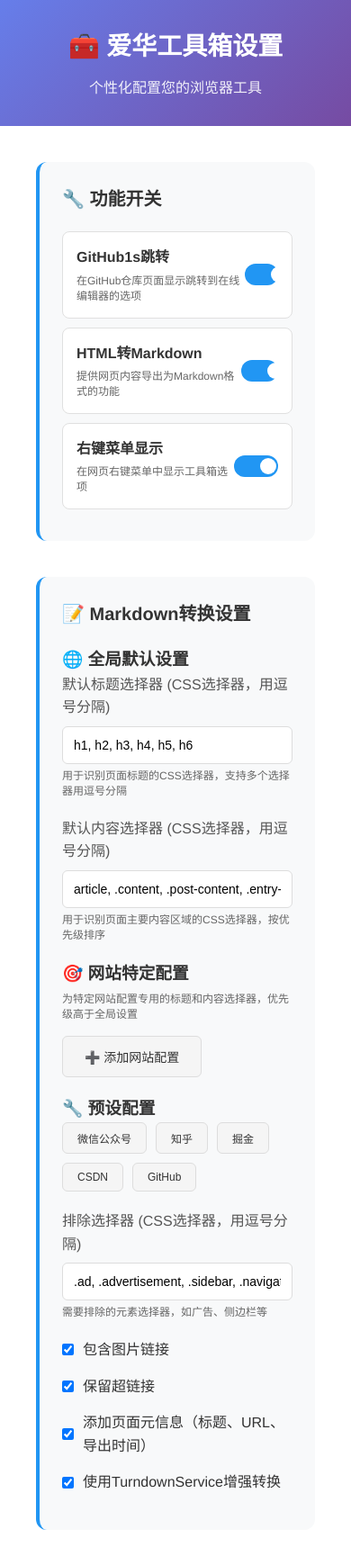
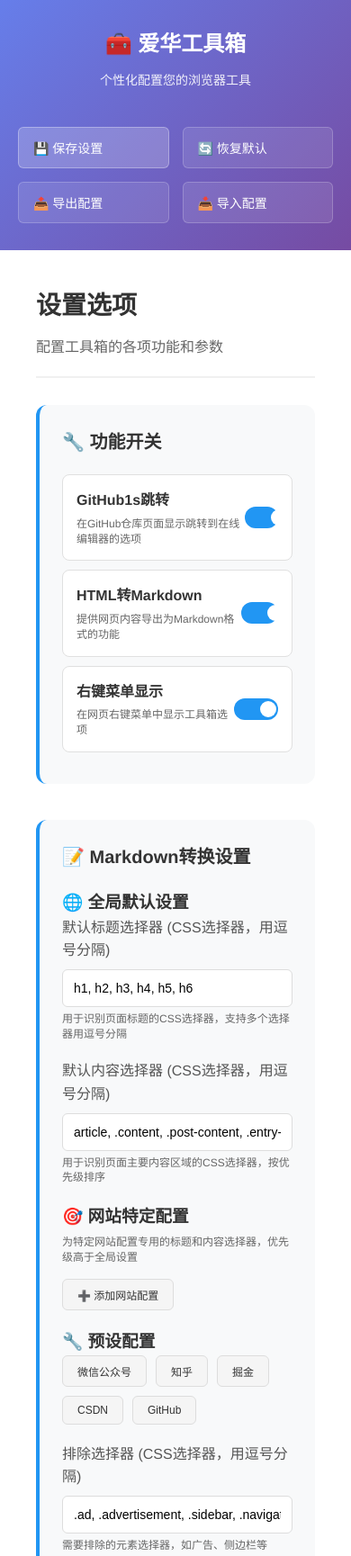
Before and after one commit to CNLHB/chrome-toolbox, a browser extension: page options.html in a window 390 px wide. Shown: the top 1729 px of the page at 90% size. Drawn offline with Linux system fonts and the light colour scheme.

Commit message:
feat(ui): 重构选项页面布局并添加下载功能支持
- 将选项页面重构为侧边栏+主内容布局，提升用户体验
- 添加"tabs"权限以支持后续下载功能
- 在background.js中添加下载功能的消息监听器
- 优化选项页面的响应式设计

```diff
--- a/options.html
+++ b/options.html
@@ -1,5 +1,6 @@
 <!DOCTYPE html>
 <html lang="zh-CN">
+
 <head>
   <meta charset="UTF-8">
   <meta name="viewport" content="width=device-width, initial-scale=1.0">
@@ -19,33 +20,105 @@
     }
 
     .container {
-      max-width: 800px;
+      display: flex;
+      min-height: 100vh;
+      max-width: 1200px;
       margin: 0 auto;
       background: white;
-      min-height: 100vh;
       box-shadow: 0 0 20px rgba(0, 0, 0, 0.1);
     }
 
-    .header {
+    /* 侧边栏样式 */
+    .sidebar {
+      width: 250px;
       background: linear-gradient(135deg, #667eea 0%, #764ba2 100%);
       color: white;
-      padding: 30px;
+      padding: 30px 20px;
+      position: sticky;
+      top: 0;
+      height: 100vh;
+      overflow-y: auto;
+    }
+
+    .sidebar h1 {
+      font-size: 24px;
+      margin-bottom: 10px;
+      font-weight: 600;
       text-align: center;
     }
 
-    .header h1 {
+    .sidebar p {
+      opacity: 0.9;
+      font-size: 14px;
+      text-align: center;
+      margin-bottom: 40px;
+    }
+
+    /* 侧边栏按钮组 */
+    .sidebar-buttons {
+      display: flex;
+      flex-direction: column;
+      gap: 15px;
+    }
+
+    .sidebar .btn {
+      width: 100%;
+      padding: 12px 16px;
+      border: none;
+      border-radius: 6px;
+      font-size: 14px;
+      font-weight: 500;
+      cursor: pointer;
+      transition: all 0.3s ease;
+      text-align: left;
+      display: flex;
+      align-items: center;
+      gap: 8px;
+    }
+
+    .sidebar .btn-primary {
+      background: rgba(255, 255, 255, 0.2);
+      color: white;
+      border: 1px solid rgba(255, 255, 255, 0.3);
+    }
+
+    .sidebar .btn-primary:hover {
+      background: rgba(255, 255, 255, 0.3);
+      transform: translateY(-1px);
+    }
+
+    .sidebar .btn-secondary {
+      background: rgba(255, 255, 255, 0.1);
+      color: white;
+      border: 1px solid rgba(255, 255, 255, 0.2);
+    }
+
+    .sidebar .btn-secondary:hover {
+      background: rgba(255, 255, 255, 0.2);
+    }
+
+    /* 主内容区域 */
+    .main-content {
+      flex: 1;
+      padding: 40px;
+      overflow-y: auto;
+    }
+
+    .header {
+      margin-bottom: 30px;
+      padding-bottom: 20px;
+      border-bottom: 2px solid #f0f0f0;
+    }
+
+    .header h2 {
       font-size: 28px;
+      color: #333;
       margin-bottom: 10px;
-      font-weight: 600;
     }
 
     .header p {
-      opacity: 0.9;
+      color: #666;
       font-size: 16px;
-    }
-
-    .content {
-      padding: 40px;
     }
 
     .section {
@@ -118,42 +191,6 @@
       line-height: 1.4;
     }
 
-    .button-group {
-      display: flex;
-      gap: 15px;
-      margin-top: 30px;
-    }
-
-    .btn {
-      padding: 12px 24px;
-      border: none;
-      border-radius: 6px;
-      font-size: 14px;
-      font-weight: 500;
-      cursor: pointer;
-      transition: all 0.3s ease;
-    }
-
-    .btn-primary {
-      background: #2196f3;
-      color: white;
-    }
-
-    .btn-primary:hover {
-      background: #1976d2;
-      transform: translateY(-1px);
-    }
-
-    .btn-secondary {
-      background: #f5f5f5;
-      color: #333;
-      border: 1px solid #ddd;
-    }
-
-    .btn-secondary:hover {
-      background: #e0e0e0;
-    }
-
     .status-message {
       padding: 12px;
       border-radius: 6px;
@@ -220,23 +257,125 @@
       border-radius: 50%;
     }
 
-    input:checked + .slider {
+    input:checked+.slider {
       background-color: #2196f3;
     }
 
-    input:checked + .slider:before {
+    input:checked+.slider:before {
       transform: translateX(26px);
+    }
+
+    /* 网站配置样式 */
+    .site-config-item {
+      background: white;
+      border: 1px solid #e0e0e0;
+      border-radius: 8px;
+      padding: 15px;
+      margin-bottom: 15px;
+      position: relative;
+    }
+
+    .site-config-header {
+      display: flex;
+      justify-content: space-between;
+      align-items: center;
+      margin-bottom: 15px;
+    }
+
+    .site-config-header h4 {
+      margin: 0;
+      color: #333;
+    }
+
+    .remove-site-config {
+      background: #f44336;
+      color: white;
+      border: none;
+      border-radius: 4px;
+      padding: 5px 10px;
+      cursor: pointer;
+      font-size: 12px;
+    }
+
+    .site-config-row {
+      display: grid;
+      grid-template-columns: 1fr 1fr 1fr;
+      gap: 15px;
+      margin-bottom: 10px;
+    }
+
+    .preset-configs {
+      display: flex;
+      flex-wrap: wrap;
+      gap: 10px;
+      margin-bottom: 20px;
+    }
+
+    .preset-btn {
+      padding: 8px 16px;
+      font-size: 12px;
+      background: #f5f5f5;
+      color: #333;
+      border: 1px solid #ddd;
+      border-radius: 6px;
+      cursor: pointer;
+      transition: all 0.3s ease;
+    }
+
+    .preset-btn:hover {
+      background: #e0e0e0;
+    }
+
+    /* 响应式设计 */
+    @media (max-width: 768px) {
+      .container {
+        flex-direction: column;
+      }
+
+      .sidebar {
+        width: 100%;
+        height: auto;
+        position: relative;
+      }
+
+      .sidebar-buttons {
+        flex-direction: row;
+        flex-wrap: wrap;
+      }
+
+      .sidebar .btn {
+        flex: 1;
+        min-width: 120px;
+      }
     }
   </style>
 </head>
+
 <body>
   <div class="container">
-    <header class="header">
-      <h1>🧰 爱华工具箱设置</h1>
+    <!-- 侧边栏 -->
+    <div class="sidebar">
+      <h1>🧰 爱华工具箱</h1>
       <p>个性化配置您的浏览器工具</p>
-    </header>
 
-    <div class="content">
+      <!-- 操作按钮组 -->
+      <div class="sidebar-buttons">
+        <button id="save-settings" class="btn btn-primary">💾 保存设置</button>
+        <button id="reset-settings" class="btn btn-secondary">🔄 恢复默认</button>
+        <button id="export-settings" class="btn btn-secondary">📤 导出配置</button>
+        <button id="import-settings" class="btn btn-secondary">📥 导入配置</button>
+      </div>
+
+      <div id="status-message" class="status-message"></div>
+    </div>
+
+    <!-- 主内容区域 -->
+    <div class="main-content">
+      <div class="header">
+        <h2>设置选项</h2>
+        <p>配置工具箱的各项功能和参数</p>
+      </div>
+
       <!-- 功能开关设置 -->
       <div class="section">
         <h2>🔧 功能开关</h2>
@@ -276,7 +415,6 @@
       </div>
 
       <!-- Markdown转换设置 -->
-      <!-- 在Markdown转换设置section中添加以下内容 -->
       <div class="section">
         <h2>📝 Markdown转换设置</h2>
 
@@ -285,17 +423,15 @@
 
         <div class="form-group">
           <label for="header-selectors">默认标题选择器 (CSS选择器，用逗号分隔)</label>
-          <input type="text" id="header-selectors"
-                 value="h1, h2, h3, h4, h5, h6"
-                 placeholder="h1, h2, h3, h4, h5, h6">
+          <input type="text" id="header-selectors" value="h1, h2, h3, h4, h5, h6" placeholder="h1, h2, h3, h4, h5, h6">
           <div class="help-text">用于识别页面标题的CSS选择器，支持多个选择器用逗号分隔</div>
         </div>
 
         <div class="form-group">
           <label for="content-selectors">默认内容选择器 (CSS选择器，用逗号分隔)</label>
           <input type="text" id="content-selectors"
-                 value="article, .content, .post-content, .entry-content, main, .main-content"
-                 placeholder="article, .content, main">
+            value="article, .content, .post-content, .entry-content, main, .main-content"
+            placeholder="article, .content, main">
           <div class="help-text">用于识别页面主要内容区域的CSS选择器，按优先级排序</div>
         </div>
 
@@ -307,24 +443,24 @@
           <!-- 动态生成的网站配置项 -->
         </div>
 
-        <button type="button" id="add-site-config" class="btn btn-secondary" style="margin-bottom: 20px;">➕ 添加网站配置</button>
+        <button type="button" id="add-site-config" class="preset-btn" style="margin-bottom: 20px;">➕
+          添加网站配置</button>
 
         <!-- 预设配置 -->
         <h3>🔧 预设配置</h3>
         <div class="preset-configs">
-          <button type="button" class="btn btn-secondary preset-btn" data-preset="wechat">微信公众号</button>
-          <button type="button" class="btn btn-secondary preset-btn" data-preset="zhihu">知乎</button>
-          <button type="button" class="btn btn-secondary preset-btn" data-preset="juejin">掘金</button>
-          <button type="button" class="btn btn-secondary preset-btn" data-preset="csdn">CSDN</button>
-          <button type="button" class="btn btn-secondary preset-btn" data-preset="github">GitHub</button>
+          <button type="button" class="preset-btn" data-preset="wechat">微信公众号</button>
+          <button type="button" class="preset-btn" data-preset="zhihu">知乎</button>
+          <button type="button" class="preset-btn" data-preset="juejin">掘金</button>
+          <button type="button" class="preset-btn" data-preset="csdn">CSDN</button>
+          <button type="button" class="preset-btn" data-preset="github">GitHub</button>
         </div>
 
         <!-- 其他设置保持不变 -->
         <div class="form-group">
           <label for="exclude-selectors">排除选择器 (CSS选择器，用逗号分隔)</label>
-          <input type="text" id="exclude-selectors"
-                 value=".ad, .advertisement, .sidebar, .navigation, .footer"
-                 placeholder=".ad, .sidebar, .navigation">
+          <input type="text" id="exclude-selectors" value=".ad, .advertisement, .sidebar, .navigation, .footer"
+            placeholder=".ad, .sidebar, .navigation">
           <div class="help-text">需要排除的元素选择器，如广告、侧边栏等</div>
         </div>
 
@@ -348,58 +484,6 @@
           <label for="use-turndown-service">使用TurndownService增强转换</label>
         </div>
       </div>
-
-      <style>
-        .site-config-item {
-          background: white;
-          border: 1px solid #e0e0e0;
-          border-radius: 8px;
-          padding: 15px;
-          margin-bottom: 15px;
-          position: relative;
-        }
-
-        .site-config-header {
-          display: flex;
-          justify-content: space-between;
-          align-items: center;
-          margin-bottom: 15px;
-        }
-
-        .site-config-header h4 {
-          margin: 0;
-          color: #333;
-        }
-
-        .remove-site-config {
-          background: #f44336;
-          color: white;
-          border: none;
-          border-radius: 4px;
-          padding: 5px 10px;
-          cursor: pointer;
-          font-size: 12px;
-        }
-
-        .site-config-row {
-          display: grid;
-          grid-template-columns: 1fr 1fr 1fr;
-          gap: 15px;
-          margin-bottom: 10px;
-        }
-
-        .preset-configs {
-          display: flex;
-          flex-wrap: wrap;
-          gap: 10px;
-          margin-bottom: 20px;
-        }
-
-        .preset-btn {
-          padding: 8px 16px;
-          font-size: 12px;
-        }
-      </style>
 
       <!-- GitHub设置 -->
       <div class="section">
@@ -432,8 +516,7 @@
 
         <div class="form-group">
           <label for="custom-css">自定义CSS样式</label>
-          <textarea id="custom-css"
-                    placeholder="/* 在这里添加自定义CSS样式 */\n.my-custom-style {\n  color: #333;\n}"></textarea>
+          <textarea id="custom-css" placeholder="/* 在这里添加自定义CSS样式 */\n.my-custom-style {\n  color: #333;\n}"></textarea>
           <div class="help-text">为插件界面添加自定义样式</div>
         </div>
 
@@ -447,16 +530,6 @@
           <label for="auto-update">自动检查更新</label>
         </div>
       </div>
-
-      <!-- 操作按钮 -->
-      <div class="button-group">
-        <button id="save-settings" class="btn btn-primary">💾 保存设置</button>
-        <button id="reset-settings" class="btn btn-secondary">🔄 恢复默认</button>
-        <button id="export-settings" class="btn btn-secondary">📤 导出配置</button>
-        <button id="import-settings" class="btn btn-secondary">📥 导入配置</button>
-      </div>
-
-      <div id="status-message" class="status-message"></div>
     </div>
   </div>
 
@@ -464,4 +537,5 @@
 
   <script src="options.js"></script>
 </body>
+
 </html>
```
Also changed, not shown: background.js (+14 -0 lines), manifest.json.
